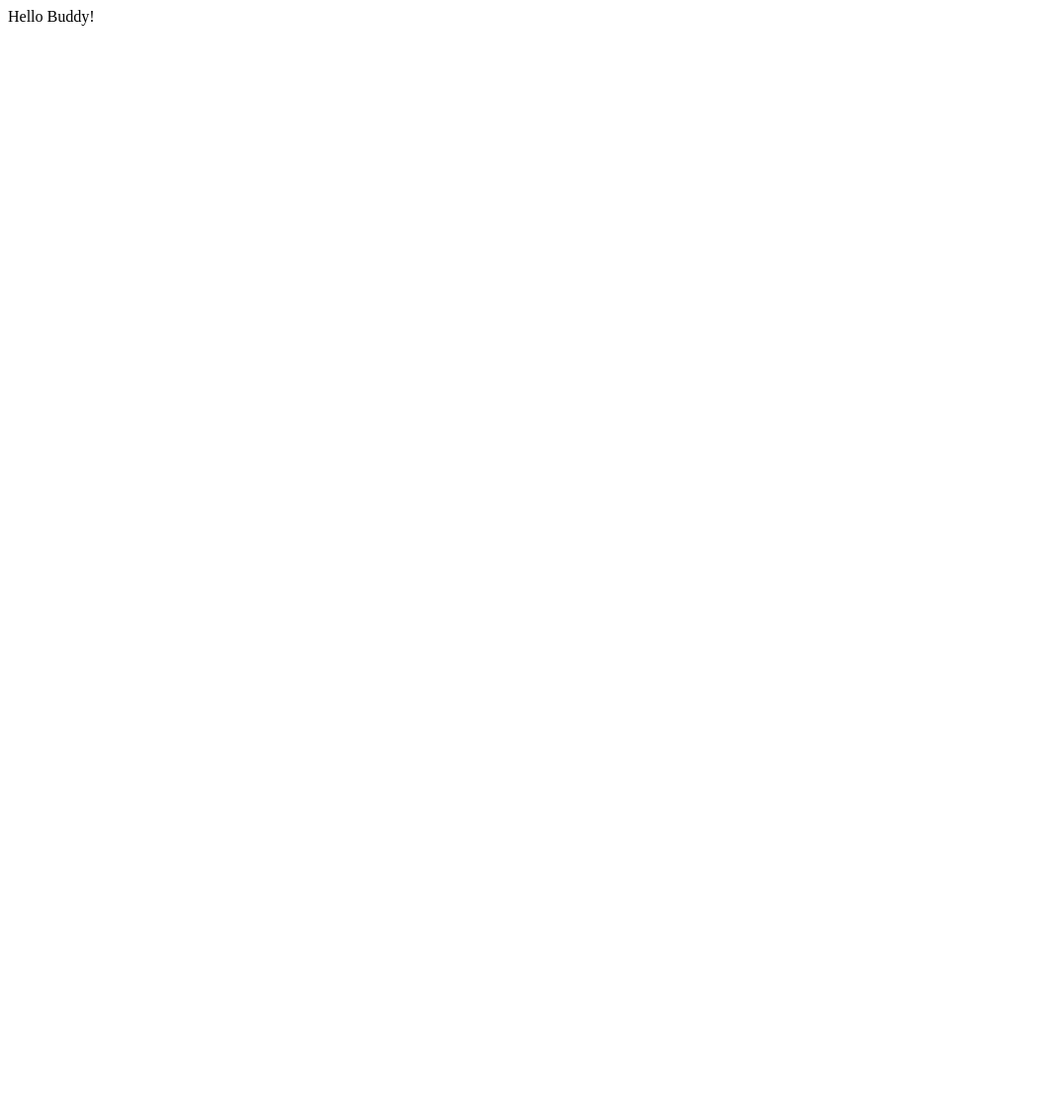
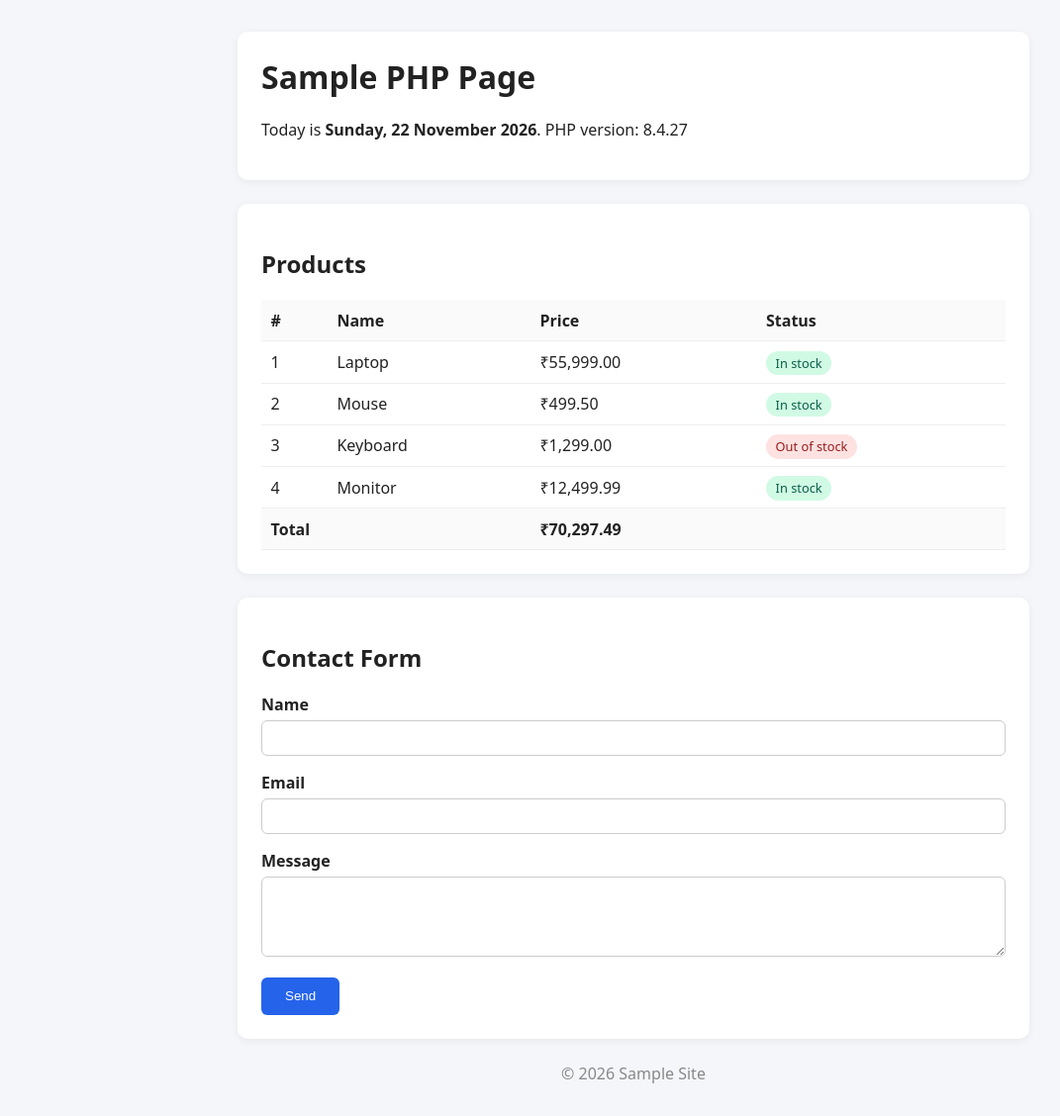
Before and after one commit to vtslshah/redhat-demo, a PHP site: page / in a window 1280 px wide. Before the commit the part shown is almost empty. Shown: the whole page at 99% size, without its empty margins (0-1071 px from the left). Before the commit the page ends 26 px from the top, so only its background shows below. Run offline with PHP 8.4, Linux system fonts and the light colour scheme.

Commit message:
Create sample PHP page with form handling
Added a sample PHP + HTML page with form handling, validation, and output escaping.

```diff
--- a/index.php
+++ b/index.php
@@ -1,3 +1,155 @@
 <?php
-echo "Hello Buddy!"
+/**
+ * Sample PHP + HTML page
+ * - Variables, arrays, loops, conditionals
+ * - Form handling (POST) with validation
+ * - Output escaping (XSS-safe)
+ * - Reusable function
+ */
+
+declare(strict_types=1);
+
+// ---------- Helpers ----------
+function e(?string $value): string
+{
+    return htmlspecialchars($value ?? '', ENT_QUOTES, 'UTF-8');
+}
+
+function formatPrice(float $amount): string
+{
+    return '₹' . number_format($amount, 2);
+}
+
+// ---------- Data ----------
+$pageTitle = 'Sample PHP Page';
+$today     = date('l, d F Y');
+
+$products = [
+    ['name' => 'Laptop',   'price' => 55999.00, 'inStock' => true],
+    ['name' => 'Mouse',    'price' => 499.50,   'inStock' => true],
+    ['name' => 'Keyboard', 'price' => 1299.00,  'inStock' => false],
+    ['name' => 'Monitor',  'price' => 12499.99, 'inStock' => true],
+];
+
+// ---------- Form handling ----------
+$errors  = [];
+$success = false;
+$old     = ['name' => '', 'email' => '', 'message' => ''];
+
+if ($_SERVER['REQUEST_METHOD'] === 'POST') {
+    $old['name']    = trim($_POST['name'] ?? '');
+    $old['email']   = trim($_POST['email'] ?? '');
+    $old['message'] = trim($_POST['message'] ?? '');
+
+    if ($old['name'] === '') {
+        $errors['name'] = 'Name is required.';
+    }
+    if (!filter_var($old['email'], FILTER_VALIDATE_EMAIL)) {
+        $errors['email'] = 'Enter a valid email address.';
+    }
+    if (mb_strlen($old['message']) < 10) {
+        $errors['message'] = 'Message must be at least 10 characters.';
+    }
+
+    if (empty($errors)) {
+        $success = true;
+        // e.g. save to DB or send mail here
+    }
+}
+
+$total = array_sum(array_column($products, 'price'));
 ?>
+<!DOCTYPE html>
+<html lang="en">
+<head>
+    <meta charset="UTF-8">
+    <meta name="viewport" content="width=device-width, initial-scale=1.0">
+    <title><?= e($pageTitle) ?></title>
+    <style>
+        * { box-sizing: border-box; }
+        body { font-family: system-ui, sans-serif; background: #f4f6f9; color: #222; margin: 0; padding: 2rem; }
+        .container { max-width: 800px; margin: auto; }
+        .card { background: #fff; border-radius: 10px; padding: 1.5rem; margin-bottom: 1.5rem; box-shadow: 0 2px 8px rgba(0,0,0,.06); }
+        h1 { margin-top: 0; }
+        table { width: 100%; border-collapse: collapse; }
+        th, td { padding: .6rem; border-bottom: 1px solid #eee; text-align: left; }
+        th { background: #fafafa; }
+        .badge { padding: .2rem .6rem; border-radius: 20px; font-size: .8rem; }
+        .in  { background: #d1fae5; color: #065f46; }
+        .out { background: #fee2e2; color: #991b1b; }
+        label { display: block; margin-top: 1rem; font-weight: 600; }
+        input, textarea { width: 100%; padding: .6rem; border: 1px solid #ccc; border-radius: 6px; margin-top: .3rem; }
+        .error { color: #b91c1c; font-size: .85rem; }
+        .alert { padding: 1rem; border-radius: 6px; background: #d1fae5; color: #065f46; }
+        button { margin-top: 1rem; padding: .7rem 1.5rem; border: 0; border-radius: 6px; background: #2563eb; color: #fff; cursor: pointer; }
+        button:hover { background: #1d4ed8; }
+    </style>
+</head>
+<body>
+<div class="container">
+
+    <div class="card">
+        <h1><?= e($pageTitle) ?></h1>
+        <p>Today is <strong><?= e($today) ?></strong>. PHP version: <?= e(PHP_VERSION) ?></p>
+    </div>
+
+    <!-- Loop + conditional -->
+    <div class="card">
+        <h2>Products</h2>
+        <table>
+            <thead>
+                <tr><th>#</th><th>Name</th><th>Price</th><th>Status</th></tr>
+            </thead>
+            <tbody>
+            <?php foreach ($products as $i => $product): ?>
+                <tr>
+                    <td><?= $i + 1 ?></td>
+                    <td><?= e($product['name']) ?></td>
+                    <td><?= formatPrice($product['price']) ?></td>
+                    <td>
+                        <?php if ($product['inStock']): ?>
+                            <span class="badge in">In stock</span>
+                        <?php else: ?>
+                            <span class="badge out">Out of stock</span>
+                        <?php endif; ?>
+                    </td>
+                </tr>
+            <?php endforeach; ?>
+            </tbody>
+            <tfoot>
+                <tr><th colspan="2">Total</th><th colspan="2"><?= formatPrice($total) ?></th></tr>
+            </tfoot>
+        </table>
+    </div>
+
+    <!-- Form -->
+    <div class="card">
+        <h2>Contact Form</h2>
+
+        <?php if ($success): ?>
+            <div class="alert">Thanks, <?= e($old['name']) ?>! Your message was received.</div>
+        <?php else: ?>
+            <form method="post" action="<?= e($_SERVER['PHP_SELF']) ?>" novalidate>
+                <label for="name">Name</label>
+                <input type="text" id="name" name="name" value="<?= e($old['name']) ?>">
+                <?php if (isset($errors['name'])): ?><div class="error"><?= e($errors['name']) ?></div><?php endif; ?>
+
+                <label for="email">Email</label>
+                <input type="email" id="email" name="email" value="<?= e($old['email']) ?>">
+                <?php if (isset($errors['email'])): ?><div class="error"><?= e($errors['email']) ?></div><?php endif; ?>
+
+                <label for="message">Message</label>
+                <textarea id="message" name="message" rows="4"><?= e($old['message']) ?></textarea>
+                <?php if (isset($errors['message'])): ?><div class="error"><?= e($errors['message']) ?></div><?php endif; ?>
+
+                <button type="submit">Send</button>
+            </form>
+        <?php endif; ?>
+    </div>
+
+    <footer style="text-align:center;color:#888;">
+        &copy; <?= date('Y') ?> Sample Site
+    </footer>
+</div>
+</body>
+</html>
```
